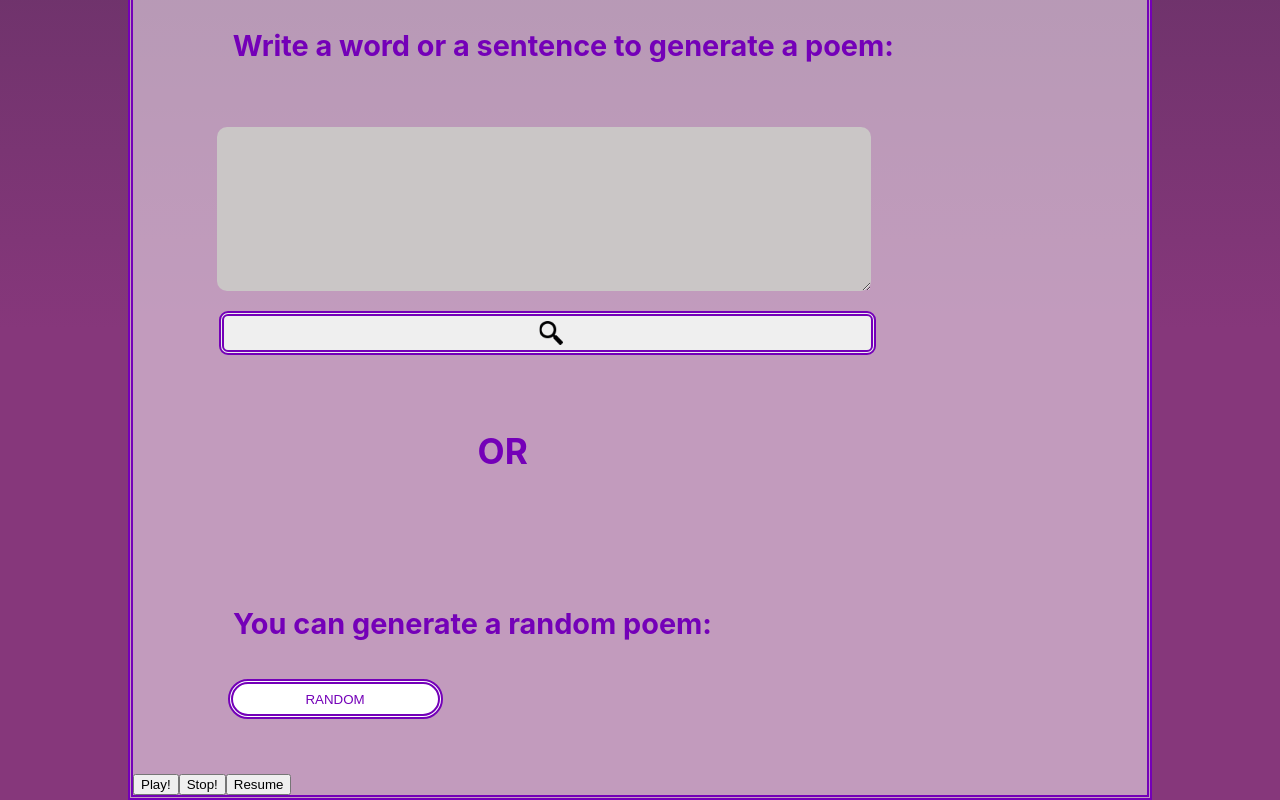
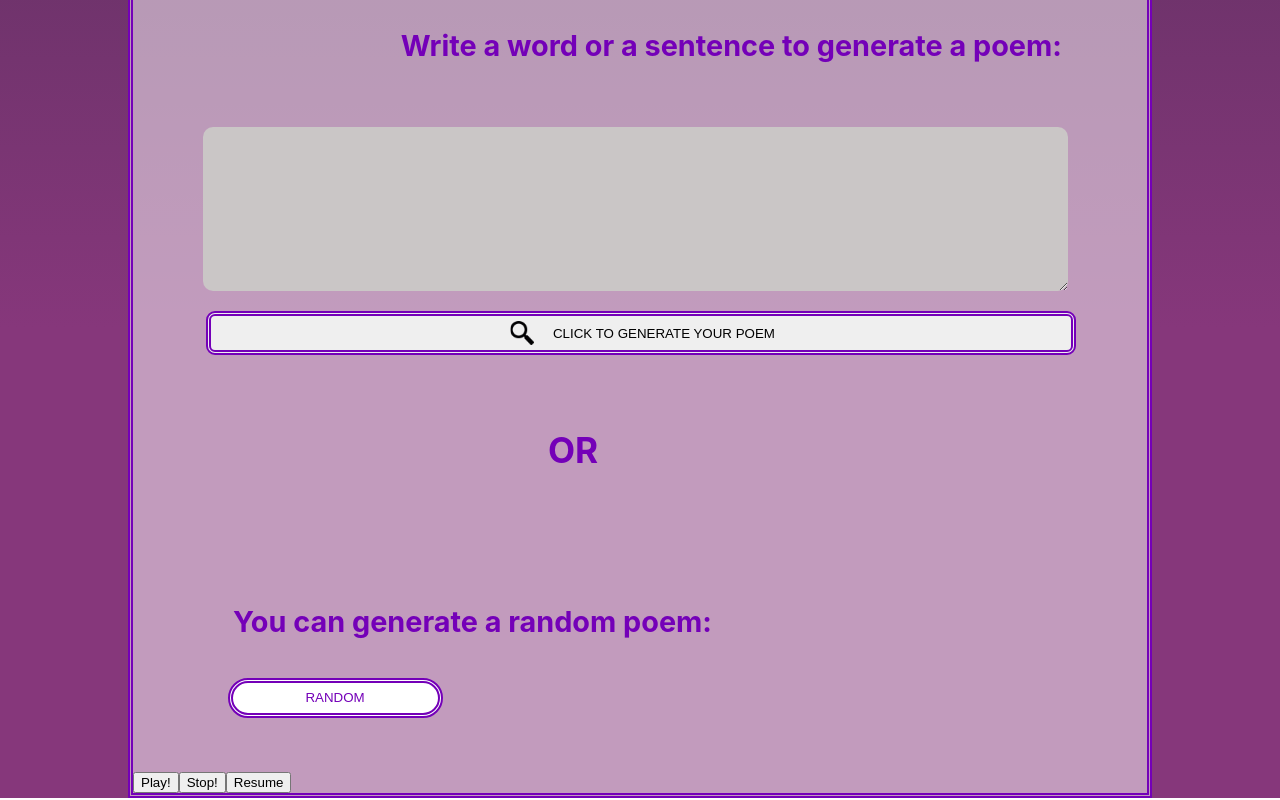
Before and after one commit to Alexandrufanu/RhymeGenius_FE, a React (Create React App) app: page / in a window 1280 px wide. Shown: the part 1556-2356 px from the top of the page. Built offline with nearby package versions, Linux system fonts and the light colour scheme.

Commit message:
SMALL changes

```diff
--- a/src/components/AudioComponent.js
+++ b/src/components/AudioComponent.js
@@ -1,5 +1,3 @@
-import Speech from 'react-speech';
-
 
 
 function speak(text) {
--- a/src/components/Navbar.css
+++ b/src/components/Navbar.css
@@ -160,7 +160,7 @@ background: linear-gradient(90deg, rgb(90, 149, 221) 61%, rgb(132, 207, 230) 97%
 
   h2{
     color: #7400B8;
-    margin-left: 2%;
+    margin-left: 20%;
     font-size: 180%;
 
   }
--- a/src/components/Navbar.js
+++ b/src/components/Navbar.js
@@ -153,7 +153,7 @@ function Navbar() {
       {/* <input type="text" placeholder="Search.." name="search"/> */}
       <textarea></textarea>
       <br/>
-      <button type="submit" className='searchButton'><i><img className='img2' src={IcSearch}/></i></button><br/><br/><br/><br/>
+      <button type="submit" className='searchButton'><i><img className='img2' src={IcSearch}/></i>&nbsp;&nbsp;&nbsp;&nbsp;&nbsp;&nbsp;CLICK TO GENERATE YOUR POEM</button><br/><br/><br/><br/>
       <h3>OR</h3>
       <br/><br/><br/>
     </form>
```
